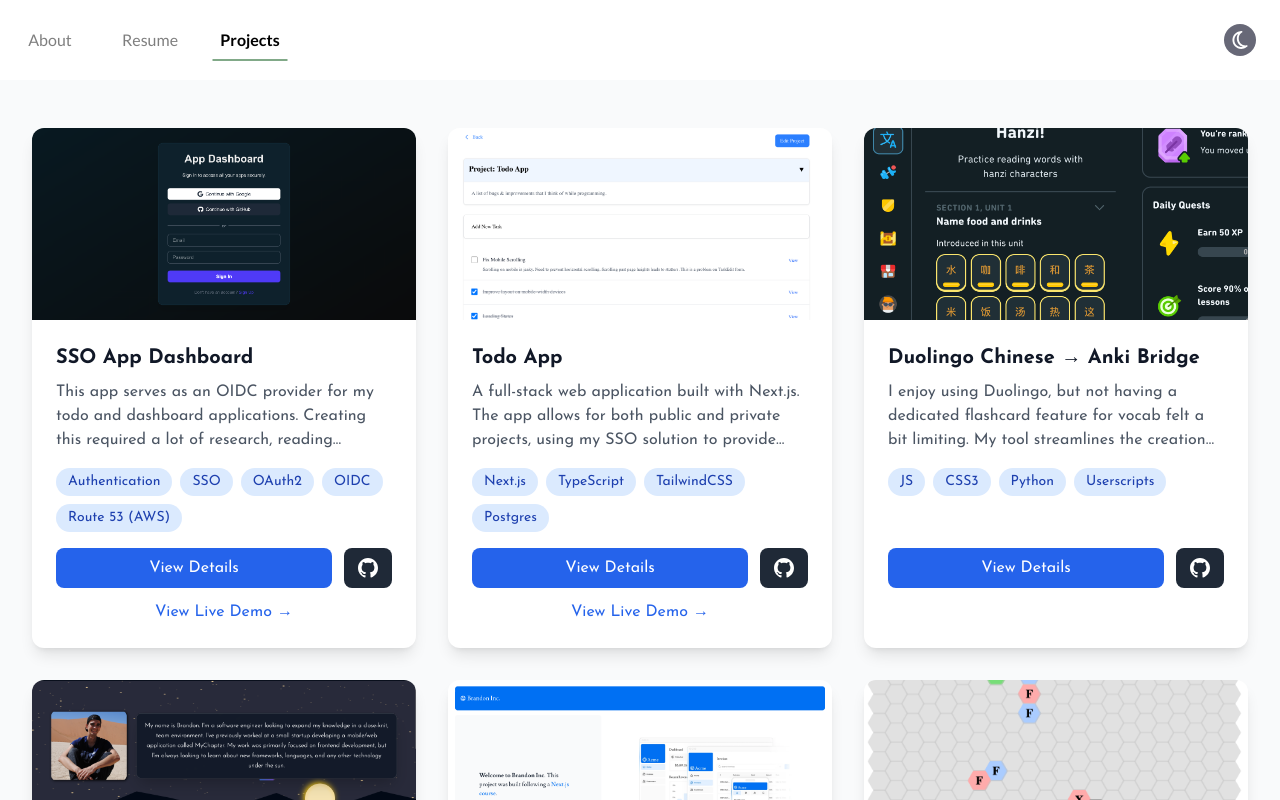
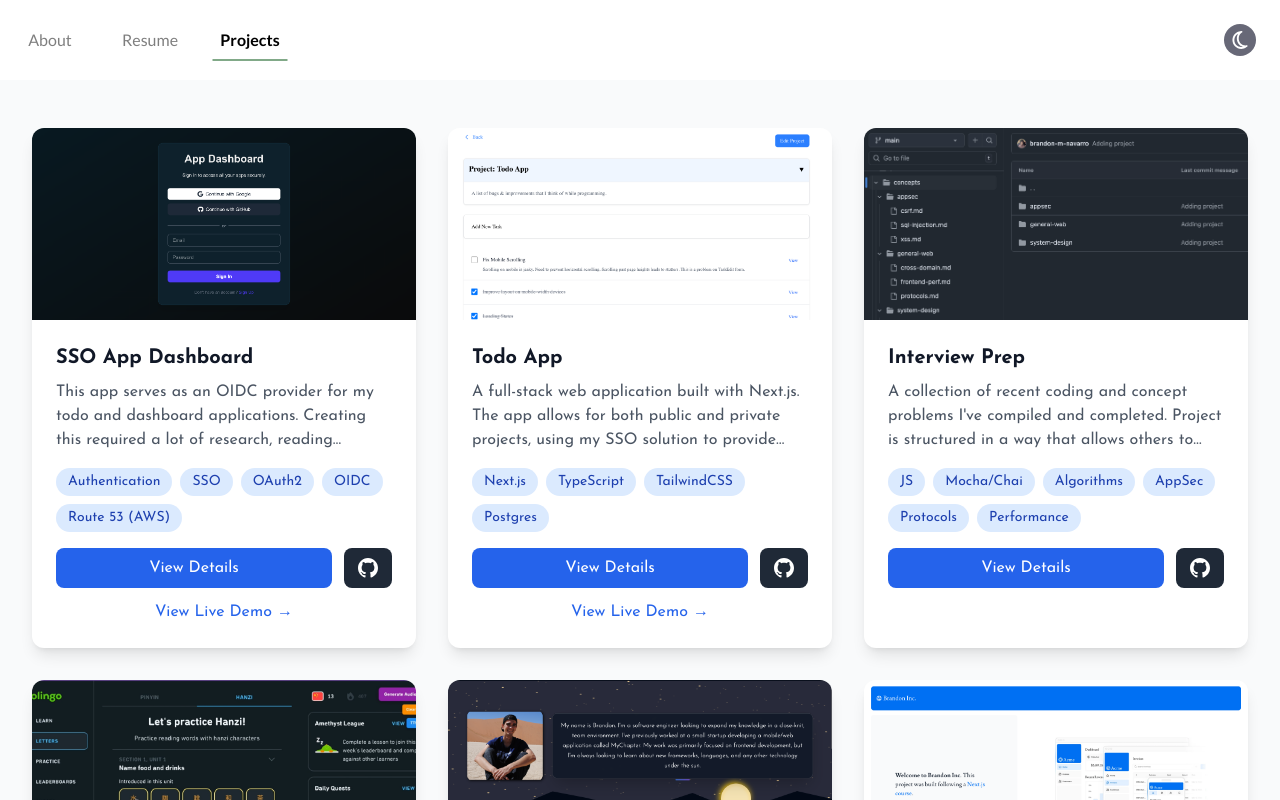
Before and after one commit to brandon-m-navarro/nextjs-site, a Next.js app: page /projects in a window 1280 px wide. Shown: the top 800 px of the page. Built offline with nearby package versions, Linux system fonts and the light colour scheme.

Commit message:
Added Interview Prep projet

```diff
--- a/app/projects/page.tsx
+++ b/app/projects/page.tsx
@@ -45,6 +45,18 @@
     github: "https://github.com/brandon-m-navarro/nextjs-todo",
     liveDemo: "https://todo.bnav.dev/",
     demoLabel: "View Live Demo →"
+  },
+    {
+    id: "10",
+    title: "Interview Prep",
+    description: "",
+    longDescription: "A collection of recent coding and concept problems I've compiled and completed. Project is structured in a way that allows others to clone the repo, implement their own solutions, and run them against Mocha/Chai tests.",
+    image: "/interview-prep.png",
+    mobileImage: "/interview-prep.png",
+    link: "/",
+    tags: ["JS", "Mocha/Chai", "Algorithms", "AppSec", "Protocols", "Performance"],
+    github: "https://github.com/brandon-m-navarro/interview-prep",
+    liveDemo: "",
   },
   {
     id: "3",
```
Also changed, not shown: public/duo.png, public/interview-prep.png (added).
